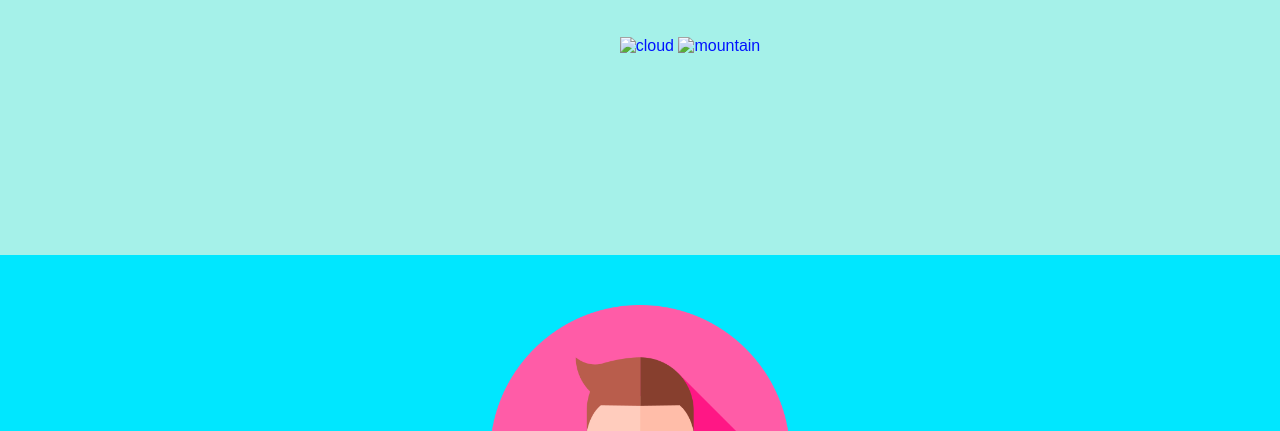
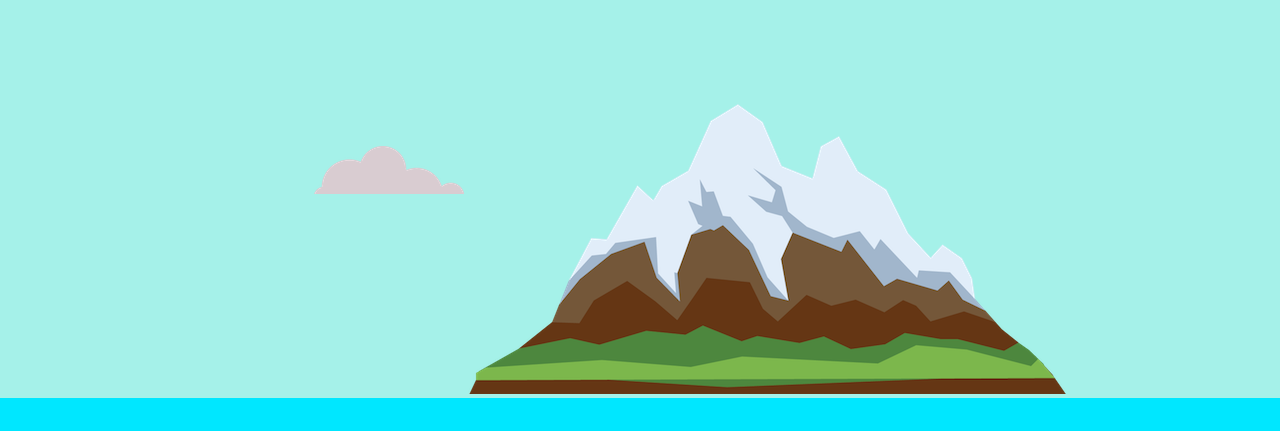
Before and after one commit to king-buchi/cv, a plain HTML site: page index.html in a window 1280 px wide. Shown: the part 369-800 px from the top of the page. Drawn offline with Linux system fonts and the light colour scheme; a script that the page names is missing; a web font is replaced by a local one.

Commit message:
corrected files

```diff
--- a/index.html
+++ b/index.html
@@ -15,8 +15,8 @@
     <img class="top-cloud" src="images/cloud.png" alt="cloud">
     <h1 class="first-h1"><strong>I'm Onyebuchi</strong></h1>
     <p class="p2">a Creative frontend developer</p>
-    <img class="bottom-cloud" src="cloud.png" alt="cloud">
-    <img src="mountain.png" alt="mountain">
+    <img class="bottom-cloud" src="images/cloud.png" alt="cloud">
+    <img src="images/mountain.png" alt="mountain">
   </div>
   <div class="middle-container">
     <div class="top-profile" style=" border-bottom-width: 29px;
```
